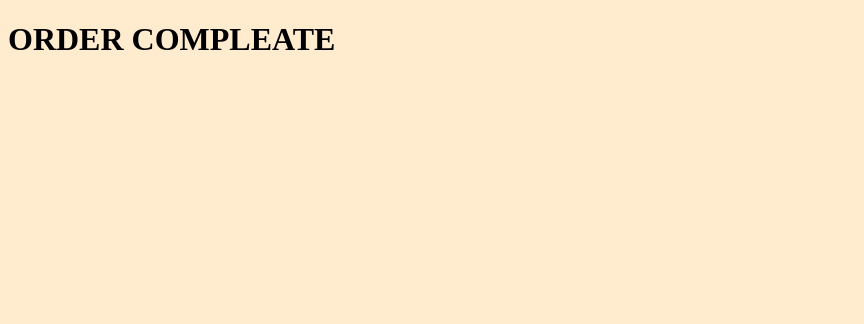
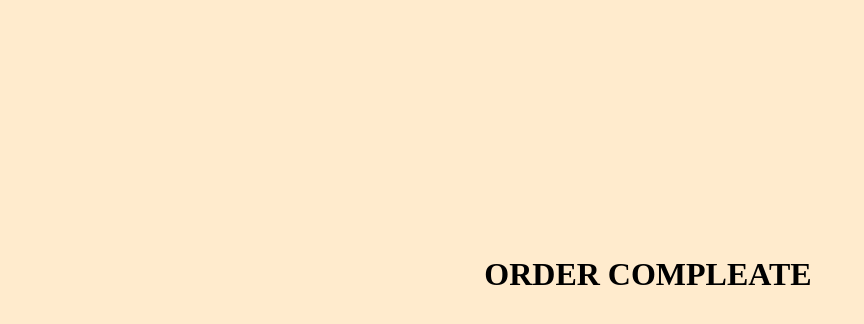
Before and after one commit to ridhukhan/naturalhealth, a React (Vite) app: page /success in a window 1280 px wide. Shown: the top 324 px of the page, without its empty margins (0-864 px from the left). Built offline with nearby package versions, Linux system fonts and the light colour scheme.

Commit message:
update code

```diff
--- a/src/App.jsx
+++ b/src/App.jsx
@@ -123,9 +123,9 @@ navigate("/success")
 
 <h2>QUANTITY:</h2>
 <div className='incb'>
-<button onClick={()=>setQuantity(quantity+1)} >+</button>
+<button type='button' onClick={()=>setQuantity(quantity+1)} >+</button>
 <h3   >{quantity}</h3>
-<button    onClick={()=>setQuantity(quantity>1 ? quantity-1 : quantity)}>-</button>
+<button  type='button'  onClick={()=>setQuantity(quantity>1 ? quantity-1 : quantity)}>-</button>
 </div>
 
 <h2>PRICE:{price*quantity}</h2>
--- a/src/Pages/Success.jsx
+++ b/src/Pages/Success.jsx
@@ -3,7 +3,7 @@ import React from 'react'
 const Success = () => {
   return (
     <div>
-        <h1>ORDER COMPLEATE</h1>
+        <h1 style={{marginTop:"20%", textAlign:"center"}}>ORDER COMPLEATE</h1>
     </div>
   )
 }
```
